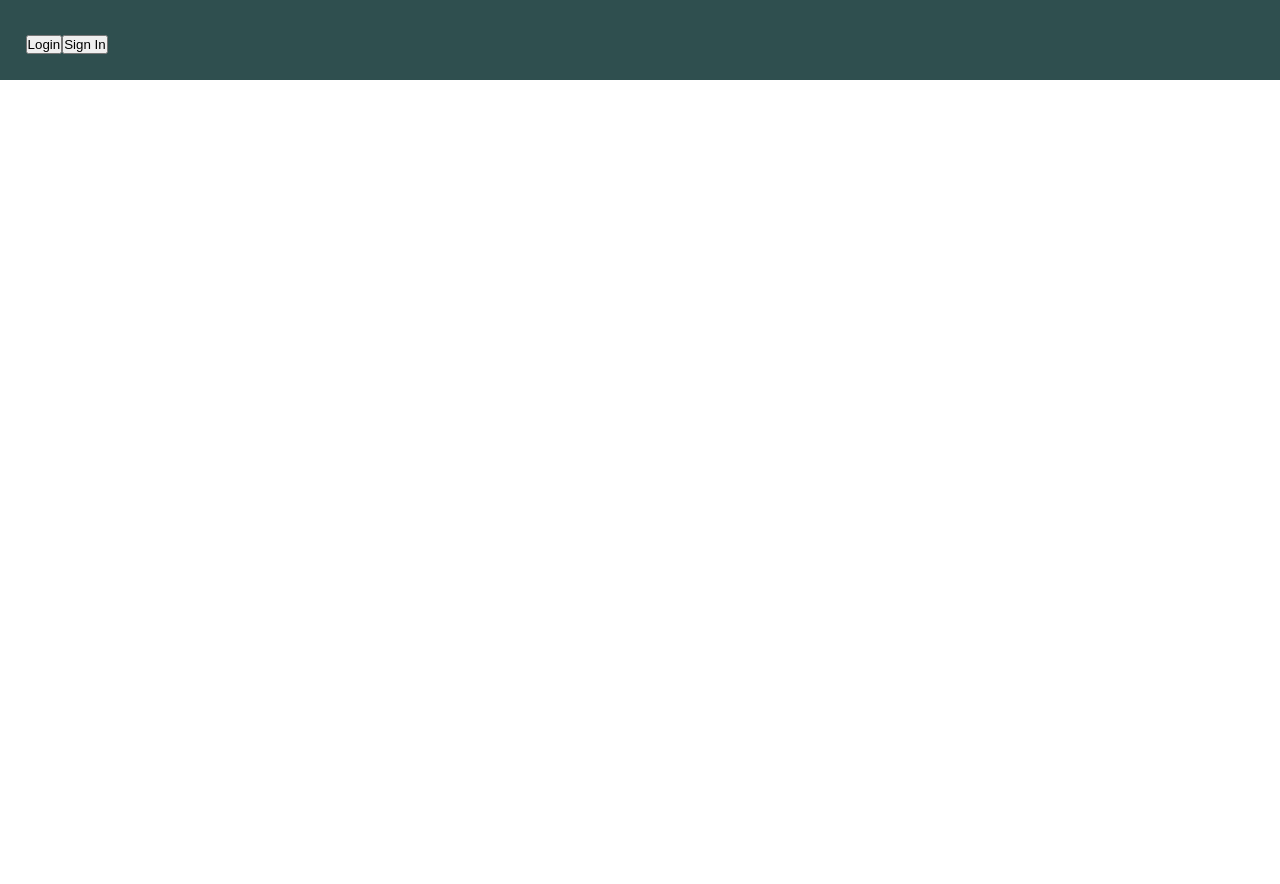
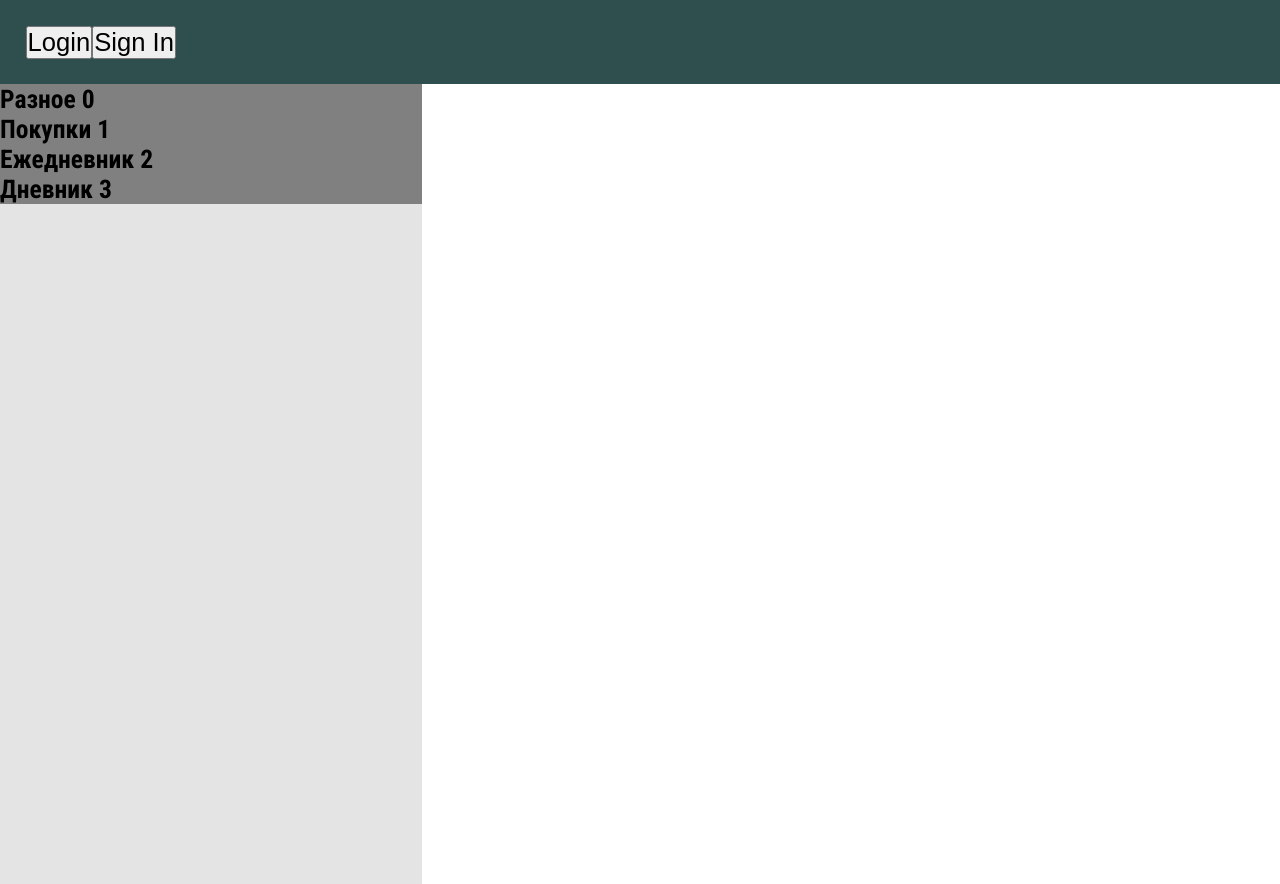
Before and after one commit to rddpgn/react-note, a React (Create React App) app in the folder react-notes/: page / in a window 1280 px wide. Before the commit the page ends 800 px from the top, so only its background shows below. Built offline with nearby package versions, Linux system fonts and the light colour scheme.

Commit message:
Первые наработки над отображением блокнотов и записей

```diff
--- a/react-notes/src/components/App/App.js
+++ b/react-notes/src/components/App/App.js
@@ -1,13 +1,72 @@
 import React, { Component } from 'react';
+
 import Header from '../Header/Header.js';
+import NoteContainer from '../NoteContainer/NoteContainer.js';
+
 import './App.scss';
 
+export class App extends Component {
+  constructor() {
+    super();
+    this.state = {
+      notebooks: [
+        {
+          id: 0,
+          title: 'Разное',
+          notes: [
+            {
+              id: 0,
+              title: 'Lorem',
+              body: 'Lorem ipsum dolor sit amet consectetur adipisicing elit. Vero molestiae, laboriosam explicabo totam duci'
+            },
+            {
+              id: 1,
+              title: 'Lorem 2',
+              body: 'Lorem ipsum dolor sit amet consectetur adipisicing elit. Vero molestiae, laboriosam explicabo totam duci'
+            },
+            {
+              id: 2,
+              title: 'Lorem 3',
+              body: 'Lorem ipsum dolor sit amet consectetur adipisicing elit. Vero molestiae, laboriosam explicabo totam duci'
+            }
+          ]
+        },
+        {
+          id: 1,
+          title: 'Покупки',
+          notes: []
+        },
+        {
+          id: 2,
+          title: 'Ежедневник',
+          notes: [
+            {
+              id: 0,
+              title: 'Lorem',
+              body: 'Lorem ipsum dolor sit amet consectetur adipisicing elit. Vero molestiae, laboriosam explicabo totam duci'
+            },
+            {
+              id: 1,
+              title: 'Lorem',
+              body: 'Lorem ipsum dolor sit amet consectetur adipisicing elit. Vero molestiae, laboriosam explicabo totam duci'
+            }
+          ]
+        },
+        {
+          id: 3,
+          title: 'Дневник'
+        }
+      ]
+    }
+  }
 
-export class App extends Component {
   render() {
     return (
       <div>
         <Header />
+        <div>
+         <NoteContainer notebooks={this.state.notebooks}/>
+        </div>
       </div>
     )
   }
--- a/react-notes/src/components/App/App.scss
+++ b/react-notes/src/components/App/App.scss
@@ -1,11 +1,15 @@
+
+@import url('https://fonts.googleapis.com/css?family=Roboto+Condensed:300,400,700&display=swap&subset=cyrillic');
+
+:root {
+  font-size: 2vw;
+  font-family: Arial, Helvetica, sans-serif;
+  font-family: 'Roboto Condensed', sans-serif;
+}
 
 * {
   margin: 0;
   padding: 0;
   box-sizing: border-box;
+  font-size: inherit;
 }
-
-:root {
-  font-size: 2vw;
-  font-family: Arial, Helvetica, sans-serif;
-}
--- /dev/null
+++ b/react-notes/src/components/Note/Note.js
@@ -0,0 +1,14 @@
+import React, { Component } from 'react';
+import './Note.scss';
+
+export class Note extends Component {
+    render() {
+        return (
+            <div>
+                Пизда
+            </div>
+        )
+    }
+}
+
+export default Note;
--- /dev/null
+++ b/react-notes/src/components/NoteContainer/NoteContainer.js
@@ -0,0 +1,17 @@
+import React, { Component } from 'react';
+import Notebook from '../Notebook/Notebook.js';
+import './NoteContainer.scss';
+
+export class NoteContainer extends Component {
+    render() {
+        return <div className="note-container">
+            {
+                this.props.notebooks.map((notebook) => {
+                    return <Notebook notebook={notebook} key={notebook.id}/>
+                })
+            }
+        </div>
+    }
+}
+
+export default NoteContainer;
--- /dev/null
+++ b/react-notes/src/components/NoteContainer/NoteContainer.scss
@@ -0,0 +1,5 @@
+.note-container {
+    width: 33vw;
+    background: rgb(228, 228, 228);
+    height: 100vh;
+}
--- /dev/null
+++ b/react-notes/src/components/Notebook/Notebook.js
@@ -0,0 +1,34 @@
+import React, { Component } from 'react';
+import Note from '../Note/Note.js';
+import './Notebook.scss';
+
+export class Notebook extends Component {
+    constructor() {
+        super();
+        this.state = {
+            opened: false
+        }
+    }
+    getArrayOfNotes(notes) {
+        if (!notes) return null;
+        return notes.map((note) => {
+            return <Note note={note} key={note.id}/>;
+        });
+    }
+    isDisplayed() {
+        return this.state.opened? 'block':'none';
+    }
+    notesDisplayToggle(e) {
+        this.setState({ opened: !this.state.opened});
+    }
+    render() {
+        return (
+            <div className='notebook' onClick={this.notesDisplayToggle.bind(this)}>
+                <h2>{this.props.notebook.title } { this.props.notebook.id}</h2>
+                <div style={{'display': this.isDisplayed() }}>{this.getArrayOfNotes(this.props.notebook.notes)}</div>
+            </div>
+        )
+    }
+}
+
+export default Notebook;
--- /dev/null
+++ b/react-notes/src/components/Notebook/Notebook.scss
@@ -0,0 +1,4 @@
+.notebook {
+    background-color: gray;
+    cursor: pointer;
+}
```
Also changed, not shown: react-notes/src/components/Note/Note.scss (added).
